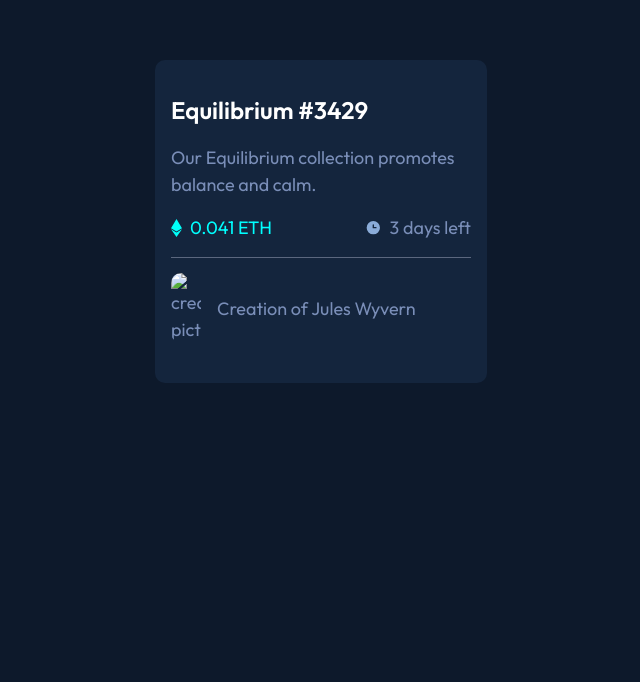
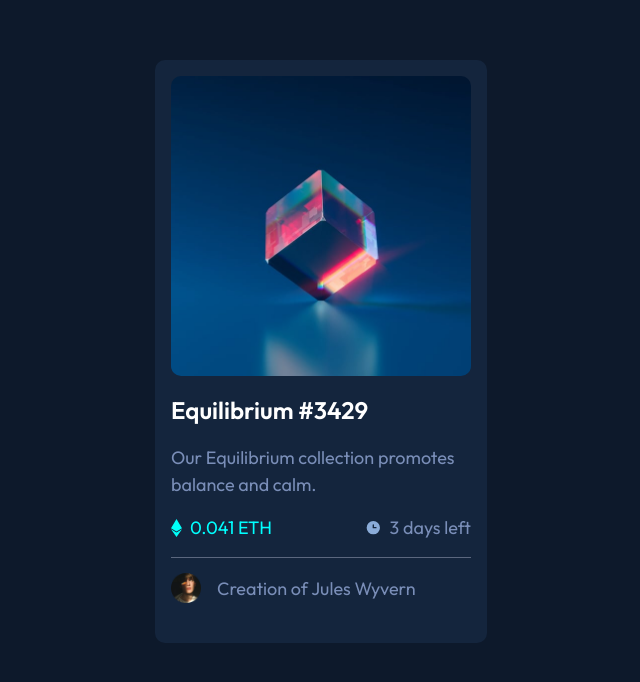
Before and after one commit to ad80352/NFT-preview-card-component, a plain HTML site: page index.html in a window 1280 px wide. Shown: the part 140-822 px from the top of the page, without its empty margins (319-959 px from the left). Before the commit the page ends 800 px from the top, so only its background shows below. Drawn offline with Linux system fonts and the light colour scheme; the site is published under a folder, as on GitHub Pages, so addresses that start at the root find nothing.

Commit message:
image adjust

```diff
--- a/index.html
+++ b/index.html
@@ -18,7 +18,7 @@
 <body>
 
   <section class="card">
-    <a href="#"><img src="/images/image-equilibrium.jpg" alt=""></a>
+    <a href="#"><img src="images/image-equilibrium.jpg" alt=""></a>
     <a href="#"><h2>Equilibrium #3429</h2></a>
     <p class="par">Our Equilibrium collection promotes balance and calm.</p>
     <div class="line">
@@ -40,7 +40,7 @@
     </div>
     <hr>
     <div class="creater">
-      <img src="/images/image-avatar.png" alt="creater-picture">
+      <img src="images/image-avatar.png" alt="creater-picture">
       <p>Creation of <a href="#">Jules Wyvern</a></p>
     </div>
   </section>
```
